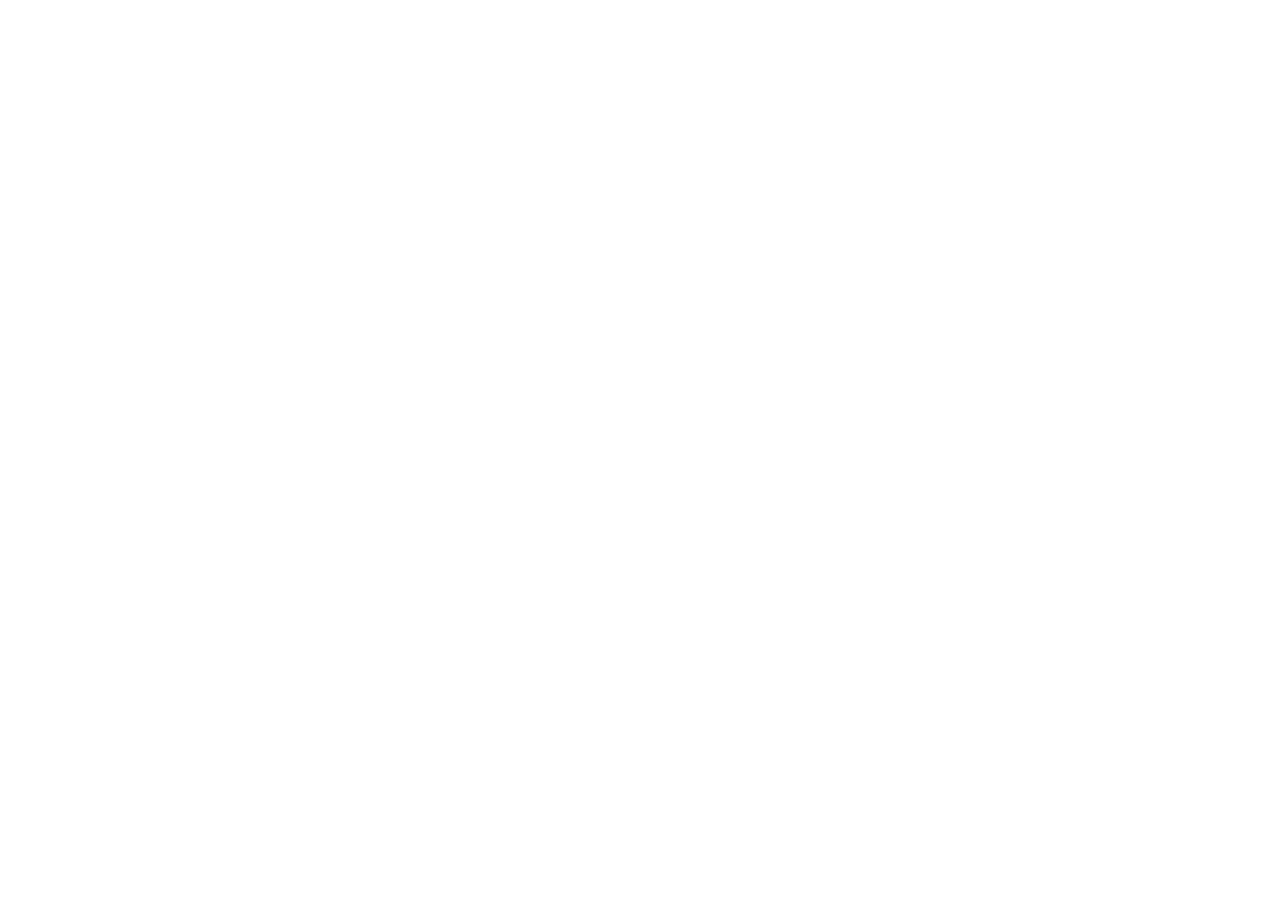
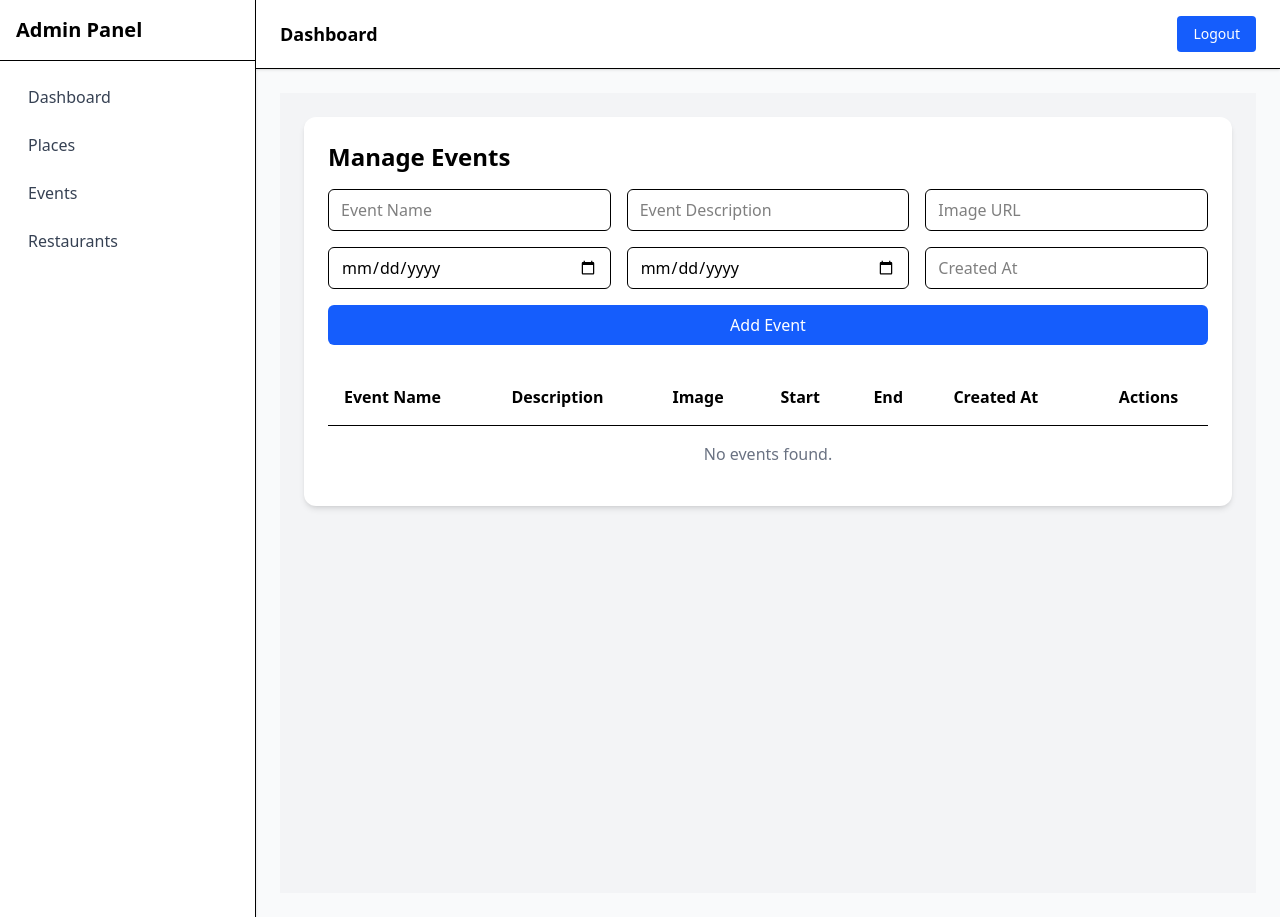
Before and after one commit to shugaranivadivel136/ExploreJaffna-AdminPanel, a React (Vite) app: page /dashboard/events in a window 1280 px wide. Before the commit this address had no page. Before the commit the page ends 800 px from the top, so only its background shows below. Built offline with nearby package versions, Linux system fonts and the light colour scheme.

Commit message:
Create the Events page and edit the Places page

```diff
--- a/src/App.jsx
+++ b/src/App.jsx
@@ -8,6 +8,8 @@
 import DashboardLayout from "./components/DashboardLayout";
 //import NotFound from "./pages/NotFound";
 import Places from "./pages/Places";
+import Events from "./pages/Events";
+
 
 const queryClient = new QueryClient();
 
@@ -23,6 +25,7 @@
           <Route path="/dashboard" element={<DashboardLayout />}>
             <Route index element={<Dashboard />} />
             <Route path="places" element={<Places />} />
+            <Route path="events" element={<Events />} />
             <Route path="analytics" element={<div className="p-6">Analytics Page</div>} />
             <Route path="bookings" element={<div className="p-6">Bookings Page</div>} />
             <Route path="destinations" element={<div className="p-6">Destinations Page</div>} />
--- /dev/null
+++ b/src/pages/Events.jsx
@@ -0,0 +1,215 @@
+import { useState, useEffect } from "react";
+
+const Events = () => {
+  const [events, setEvents] = useState([]);
+  const [formData, setFormData] = useState({
+    event_name: "",
+    eve_description: "",
+    eveImage_url: "",
+    start_date: "",
+    end_date: "",
+    created_at: "",
+
+  });
+  const [editingId, setEditingId] = useState(null);
+
+  // Load from localStorage on first render
+  useEffect(() => {
+    const storedEvents = localStorage.getItem("events");
+    if (storedEvents) {
+      setEvents(JSON.parse(storedEvents));
+    } else {
+      // Optional: initial default events
+      setEvents([]);
+    }
+  }, []);
+
+  // Save to localStorage whenever events change
+  useEffect(() => {
+    localStorage.setItem("events", JSON.stringify(events));
+  }, [events]);
+
+  const handleChange = (e) => {
+    setFormData({ ...formData, [e.target.name]: e.target.value });
+  };
+
+  const handleSubmit = (e) => {
+    e.preventDefault();
+
+    if (editingId) {
+      // Update existing event
+      setEvents((prev) =>
+        prev.map((ev) =>
+          ev.id === editingId ? { ...ev, ...formData } : ev
+        )
+      );
+      setEditingId(null);
+    } else {
+      // Add new event
+      const newEvent = {
+        id: Date.now(),
+        ...formData,
+        created_at: new Date().toISOString(),
+      };
+      setEvents((prev) => [...prev, newEvent]);
+    }
+
+    // Reset form
+    setFormData({
+      event_name: "",
+      eve_description: "",
+      eveImage_url: "",
+      start_date: "",
+      end_date: "",
+      created_at: "",
+    });
+  };
+
+  const handleEdit = (ev) => {
+    setEditingId(ev.id);
+    setFormData({
+      event_name: ev.event_name,
+      eve_description: ev.eve_description,
+      eveImage_url: ev.eveImage_url,
+      start_date: ev.start_date,
+      end_date: ev.end_date,
+      created_at: ev.created_at,
+    });
+  };
+
+  const handleDelete = (id) => {
+    setEvents((prev) => prev.filter((ev) => ev.id !== id));
+  };
+
+  return (
+    <div className="p-6 bg-gray-100 min-h-screen">
+      <div className="max-w-6xl mx-auto bg-white rounded-xl shadow-md p-6">
+        <h1 className="text-2xl font-semibold mb-4">Manage Events</h1>
+
+        {/* Add / Edit Event Form */}
+        <form
+          onSubmit={handleSubmit}
+          className="grid grid-cols-1 md:grid-cols-3 gap-4 mb-6"
+        >
+          <input
+            type="text"
+            name="event_name"
+            placeholder="Event Name"
+            value={formData.event_name}
+            onChange={handleChange}
+            className="border rounded-md px-3 py-2"
+            required
+          />
+          <input
+            type="text"
+            name="eve_description"
+            placeholder="Event Description"
+            value={formData.eve_description}
+            onChange={handleChange}
+            className="border rounded-md px-3 py-2"
+            required
+          />
+          <input
+            type="text"
+            name="eveImage_url"
+            placeholder="Image URL"
+            value={formData.eveImage_url}
+            onChange={handleChange}
+            className="border rounded-md px-3 py-2"
+            required
+          />
+          <input
+            type="date"
+            name="start_date"
+            value={formData.start_date}
+            onChange={handleChange}
+            className="border rounded-md px-3 py-2"
+            required
+          />
+          <input
+            type="date"
+            name="end_date"
+            value={formData.end_date}
+            onChange={handleChange}
+            className="border rounded-md px-3 py-2"
+            required
+          />
+          <input
+            type="text"
+            name="created_at"
+            placeholder="Created At"
+            value={formData.created_at}
+            onChange={handleChange}
+            className="border rounded-md px-3 py-2"
+            required
+          />
+          <button
+            type="submit"
+            className="col-span-1 md:col-span-3 bg-blue-600 text-white rounded-md py-2 hover:bg-blue-700"
+          >
+            {editingId ? "Update Event" : "Add Event"}
+          </button>
+        </form>
+
+        {/* Events Table */}
+        <table className="w-full text-left border-collapse">
+          <thead>
+            <tr>
+              <th className="border-b p-4">Event Name</th>
+              <th className="border-b p-4">Description</th>
+              <th className="border-b p-4">Image</th>
+              <th className="border-b p-4">Start</th>
+              <th className="border-b p-4">End</th>
+              <th className="border-b p-4">Created At</th>
+              <th className="border-b p-4 text-center">Actions</th>
+            </tr>
+          </thead>
+          <tbody>
+            {events.map((ev) => (
+              <tr key={ev.id}>
+                <td className="border-b p-2">{ev.event_name}</td>
+                <td className="border-b p-2">{ev.eve_description}</td>
+                <td className="border-b p-2">
+                  <img
+                    src={ev.eveImage_url}
+                    alt={ev.event_name}
+                    className="h-12 w-20 object-cover rounded"
+                  />
+                </td>
+                <td className="border-b p-2">{ev.start_date}</td>
+                <td className="border-b p-2">{ev.end_date}</td>
+                <td className="border-b p-2">{ev.location}</td>
+                <td className="border-b p-2 text-sm text-gray-500">
+                  {new Date(ev.created_at).toLocaleString()}
+                </td>
+                <td className="border-b p-2 text-center space-x-2">
+                  <button
+                    onClick={() => handleEdit(ev)}
+                    className="bg-yellow-500 text-white px-3 py-1 rounded-md hover:bg-yellow-600"
+                  >
+                    Edit
+                  </button>
+                  <button
+                    onClick={() => handleDelete(ev.id)}
+                    className="bg-red-600 text-white px-3 py-1 rounded-md hover:bg-red-700"
+                  >
+                    Delete
+                  </button>
+                </td>
+              </tr>
+            ))}
+            {events.length === 0 && (
+              <tr>
+                <td colSpan="8" className="text-center text-gray-500 py-4">
+                  No events found.
+                </td>
+              </tr>
+            )}
+          </tbody>
+        </table>
+      </div>
+    </div>
+  );
+};
+
+export default Events;
--- a/src/pages/Places.jsx
+++ b/src/pages/Places.jsx
@@ -141,18 +141,24 @@
                 <td className="border-b p-4">{place.name}</td>
                 <td className="border-b p-4">{place.location}</td>
                 <td className="border-b p-4">{place.p_description}</td>
-                <td className="border-b p-4">{place.image_url}</td>
+                <td className="border-b p-4">
+                  <img
+                    src={place.image_url}
+                    alt={place.name}
+                    className="h-12 w-20 object-cover rounded"
+                  />
+                </td>
                 <td className="border-b p-4">{place.category}</td>
                 <td className="border-b p-4 text-center space-x-4">
                   <button
                     onClick={() => handleEdit(place)}
-                    className="bg-yellow-500 text-white px-8 py-1 rounded-md hover:bg-yellow-600"
+                    className="bg-yellow-500 text-white px-3 py-1 rounded-md hover:bg-yellow-600"
                   >
                     Edit
                   </button>
                   <button
                     onClick={() => handleDelete(place.id)}
-                    className="bg-red-600 text-white px-8 py-1 rounded-md hover:bg-red-700"
+                    className="bg-red-600 text-white px-3 py-1 rounded-md hover:bg-red-700"
                   >
                     Delete
                   </button>
```
